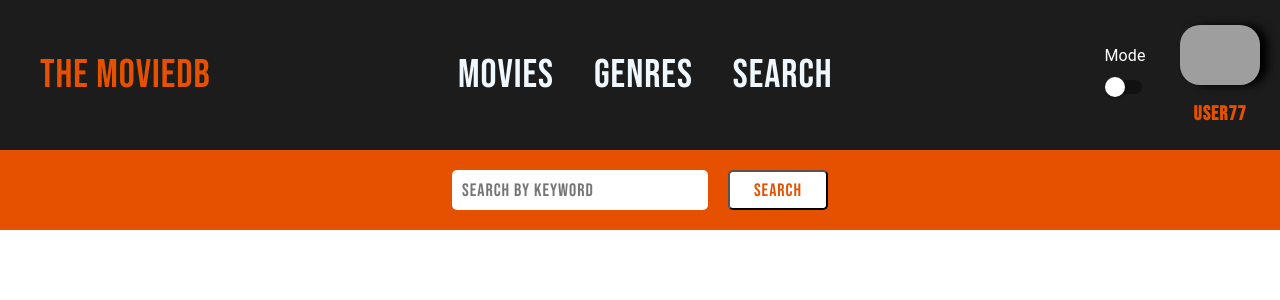
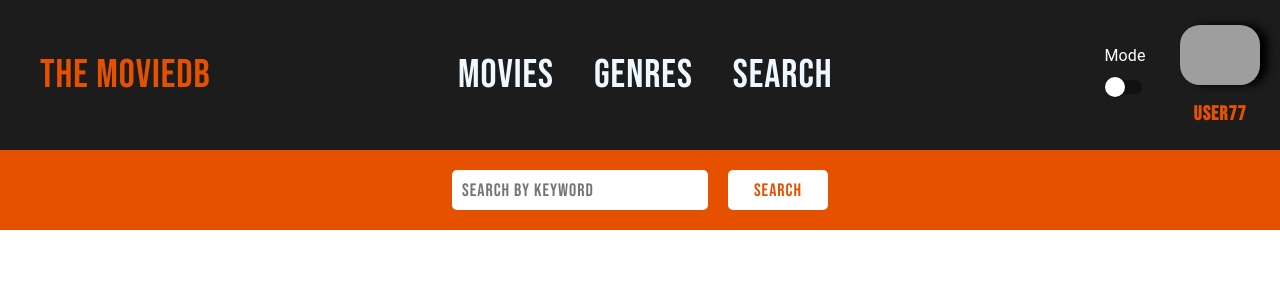
Before and after one commit to TymurDihtyar/movie_project_ver2, a React (Create React App) app: page /search in a window 1280 px wide. Shown: the top 300 px of the page. Built offline with nearby package versions, Linux system fonts and the light colour scheme; grey boxes are pictures that could not be loaded.

Commit message:
img setup

```diff
--- a/src/Components/GenresContainer/GenresInMovieInfo/GenresInMovieInfo.module.css
+++ b/src/Components/GenresContainer/GenresInMovieInfo/GenresInMovieInfo.module.css
@@ -2,9 +2,12 @@
     padding: 0;
     color: #e65100;
     margin: 0 10px;
+    transition: 0.5s;
+    box-sizing: border-box;
 }
 
 .genre:hover {
     color: #faaf00;
     cursor: pointer;
+    scale: 110%;
 }
--- a/src/Components/SearchContainer/SearchForm/SearchForm.module.css
+++ b/src/Components/SearchContainer/SearchForm/SearchForm.module.css
@@ -17,6 +17,7 @@
     box-sizing: border-box;
     border: none;
     margin-right: 20px;
+    transition: 0.5s;
 
 }
 .myForm button {
@@ -29,4 +30,10 @@
     box-sizing: border-box;
     color: #e65100;
     background-color: #ffffff;
+    border: none;
+    transition: 0.5s;
 }
+
+.myForm button:hover {
+    scale: 110%;
+}
```
